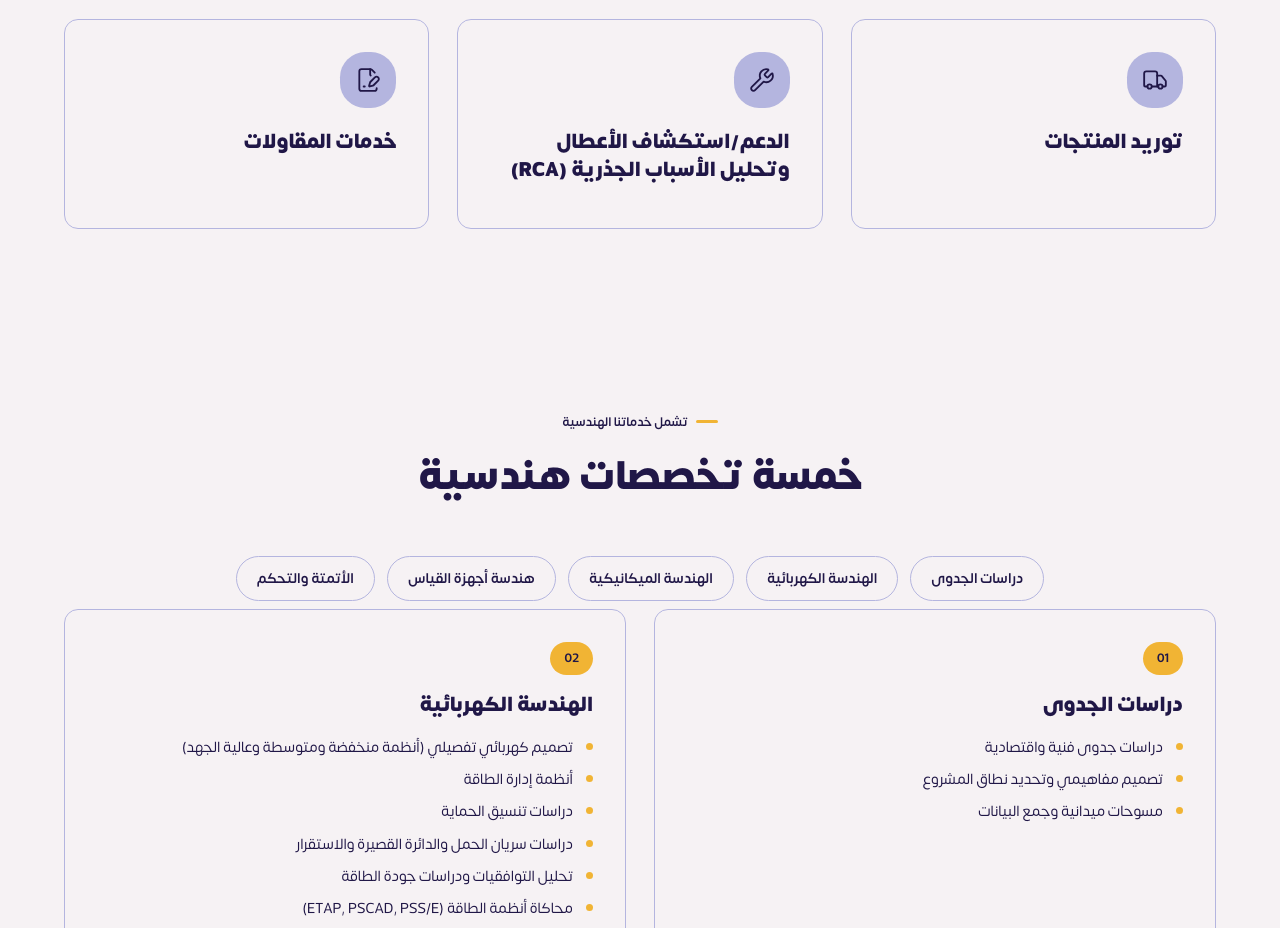
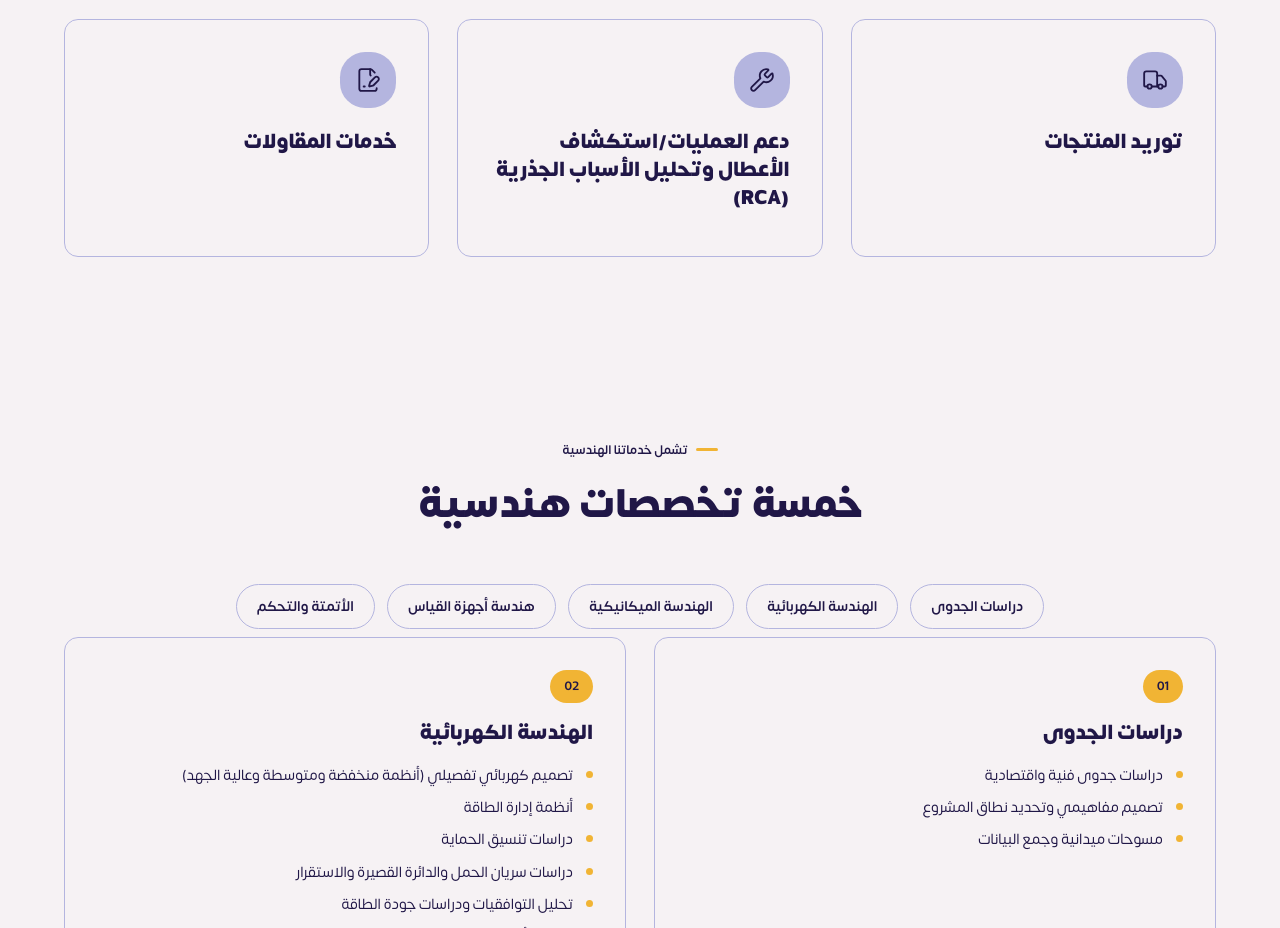
Before and after one commit to mshmsh03/brightvolition, a Next.js app: page /ar/services/ in a window 1280 px wide. Shown: the part 1140-2068 px from the top of the page. Built offline with nearby package versions, Linux system fonts and the light colour scheme.

Commit message:
Prefix Support/Troubleshooting and RCA card title with Operations

```diff
--- a/app/[lang]/_content/index.strings.js
+++ b/app/[lang]/_content/index.strings.js
@@ -22,7 +22,7 @@ export const STRINGS = {
     structuredPreCommissioningTestingAnd: "Structured pre-commissioning, testing, and start-up support for a smooth handover.",
     productSupplySourcing: "Product Supply & Sourcing",
     electricalInstrumentationMechanicalCompo: "Electrical, instrumentation & mechanical components sourced from trusted global manufacturers.",
-    operationsSupportTroubleshooting: "Support/Troubleshooting and RCA",
+    operationsSupportTroubleshooting: "Operations Support/Troubleshooting and RCA",
     rootCauseAnalysisAndRapid: "Root-cause analysis and rapid response that minimizes downtime and protects reliability.",
     contractingServices: "Contracting Services",
     contractingServicesSummary: "Full-scope EPC contracting — from site preparation and procurement to final handover, as prime or specialized subcontractor.",
@@ -77,7 +77,7 @@ export const STRINGS = {
     structuredPreCommissioningTestingAnd: "تحضير قبل التشغيل واختبارات ودعم الانطلاق لضمان تسليم سلس.",
     productSupplySourcing: "توريد المنتجات",
     electricalInstrumentationMechanicalCompo: "مكونات كهربائية وأجهزة قياس وميكانيكية موثوقة من كبرى الشركات العالمية.",
-    operationsSupportTroubleshooting: "الدعم/استكشاف الأعطال وتحليل الأسباب الجذرية (RCA)",
+    operationsSupportTroubleshooting: "دعم العمليات/استكشاف الأعطال وتحليل الأسباب الجذرية (RCA)",
     rootCauseAnalysisAndRapid: "تحليل الأسباب الجذرية واستجابة سريعة لتقليل التوقف والحفاظ على الموثوقية.",
     contractingServices: "خدمات المقاولات",
     contractingServicesSummary: "مقاولات EPC شاملة — من تجهيز الموقع والتوريد وحتى التسليم النهائي، كمقاول رئيسي أو مقاول من الباطن متخصص.",
@@ -132,7 +132,7 @@ export const STRINGS = {
     structuredPreCommissioningTestingAnd: "ئامادەکاری پێش کارپێکردن، تاقیکردنەوە و پشتگیری دەستپێکردن بۆ دڵنیابوون لە ڕادەستکردنێکی ئاسان.",
     productSupplySourcing: "دابینکردنی بەرهەم",
     electricalInstrumentationMechanicalCompo: "پێکهاتەی کارەبایی، ئامێری پێوانە و میکانیکی متمانەپێکراو لە گەورەترین کۆمپانیا جیهانییەکان.",
-    operationsSupportTroubleshooting: "پشتگیری/چارەسەرکردنی کێشە و شیکردنەوەی هۆکاری بنەڕەتی (RCA)",
+    operationsSupportTroubleshooting: "پشتگیری کارپێکردن/چارەسەرکردنی کێشە و شیکردنەوەی هۆکاری بنەڕەتی (RCA)",
     rootCauseAnalysisAndRapid: "شیکردنەوەی هۆکاری بنەڕەتی و وەڵامدانەوەیەکی خێرا بۆ کەمکردنەوەی وەستان و پاراستنی متمانەپێکراوی.",
     contractingServices: "خزمەتگوزاری پەیمانکاری",
     contractingServicesSummary: "پەیمانکاریی EPC بە تەواوی — لە ئامادەکردنی مەیدان و دابینکردنەوە تا ڕادەستکردنی کۆتایی، وەک پەیمانکاری سەرەکی یان ژێرپەیمانکاری پسپۆڕ.",
--- a/app/[lang]/_content/services.strings.js
+++ b/app/[lang]/_content/services.strings.js
@@ -18,7 +18,7 @@ export const STRINGS = {
     constructionInstallation: "Construction & Installation",
     systemCommissioningStartUp: "System Commissioning & Start-Up",
     productSupplySourcing: "Product Supply & Sourcing",
-    operationsSupportTroubleshooting: "Support/Troubleshooting and RCA",
+    operationsSupportTroubleshooting: "Operations Support/Troubleshooting and RCA",
     contractingServices: "Contracting Services",
     ourEngineeringServicesInclude: "Our Engineering Services Include",
     fiveEngineeringDisciplines: "Five Engineering Disciplines",
@@ -103,7 +103,7 @@ export const STRINGS = {
     constructionInstallation: "التنفيذ والتركيب",
     systemCommissioningStartUp: "التشغيل التجريبي والانطلاق",
     productSupplySourcing: "توريد المنتجات",
-    operationsSupportTroubleshooting: "الدعم/استكشاف الأعطال وتحليل الأسباب الجذرية (RCA)",
+    operationsSupportTroubleshooting: "دعم العمليات/استكشاف الأعطال وتحليل الأسباب الجذرية (RCA)",
     contractingServices: "خدمات المقاولات",
     ourEngineeringServicesInclude: "تشمل خدماتنا الهندسية",
     fiveEngineeringDisciplines: "خمسة تخصصات هندسية",
@@ -188,7 +188,7 @@ export const STRINGS = {
     constructionInstallation: "جێبەجێکردن و دامەزراندن",
     systemCommissioningStartUp: "کارپێکردنی تاقیکارییانە و دەستپێکردن",
     productSupplySourcing: "دابینکردنی بەرهەم",
-    operationsSupportTroubleshooting: "پشتگیری/چارەسەرکردنی کێشە و شیکردنەوەی هۆکاری بنەڕەتی (RCA)",
+    operationsSupportTroubleshooting: "پشتگیری کارپێکردن/چارەسەرکردنی کێشە و شیکردنەوەی هۆکاری بنەڕەتی (RCA)",
     contractingServices: "خزمەتگوزاری پەیمانکاری",
     ourEngineeringServicesInclude: "خزمەتگوزاریە ئەندازیاریەکانمان لەخۆدەگرێت",
     fiveEngineeringDisciplines: "پێنج پسپۆڕیی ئەندازیاری",
```
